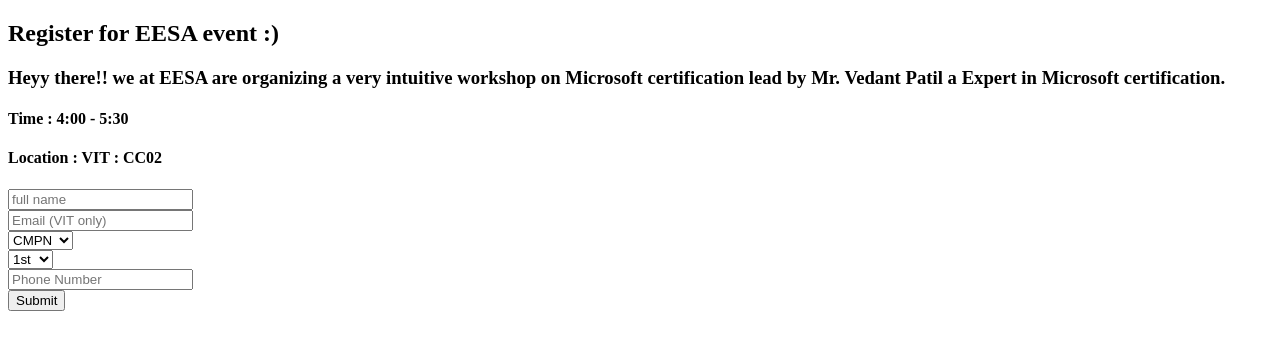
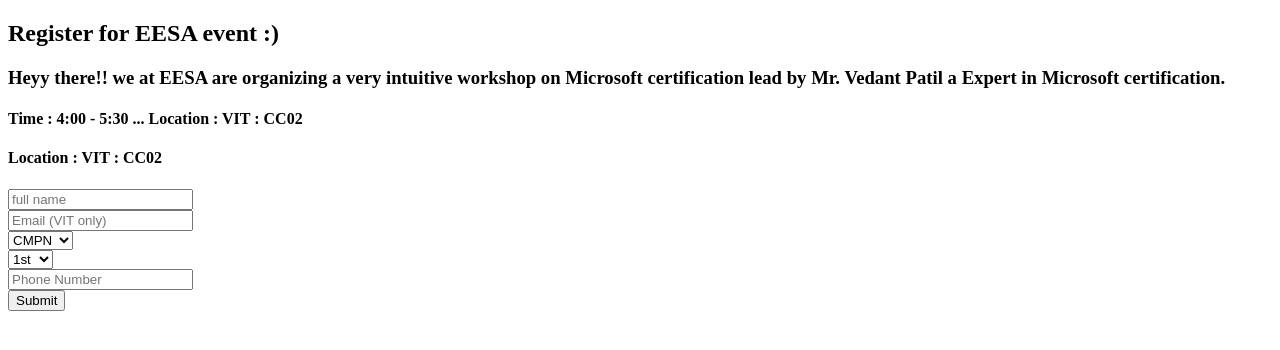
Before and after one commit to Harry-jain/hkt24, a Next.js app: page /register in a window 1280 px wide. Shown: the top 350 px of the page. Built offline with nearby package versions, Linux system fonts and the light colour scheme.

Commit message:
Update index.js

```diff
--- a/pages/register/index.js
+++ b/pages/register/index.js
@@ -42,7 +42,7 @@ const Contact = () => {
             Expert in Microsoft certification.{" "}
           </h3>
           <h4 className=" p-2 text-white text-xs font-extrabold text-[30px]">
-            Time : <span className="text-accent">4:00 - 5:30</span>
+            Time : <span className="text-accent">4:00 - 5:30</span> ... Location : <span className="text-accent">VIT : CC02</span>
           </h4>
           <h4 className=" p-2 text-white text-xs font-extrabold text-[30px]">
             Location : <span className="text-accent">VIT : CC02</span>
```
